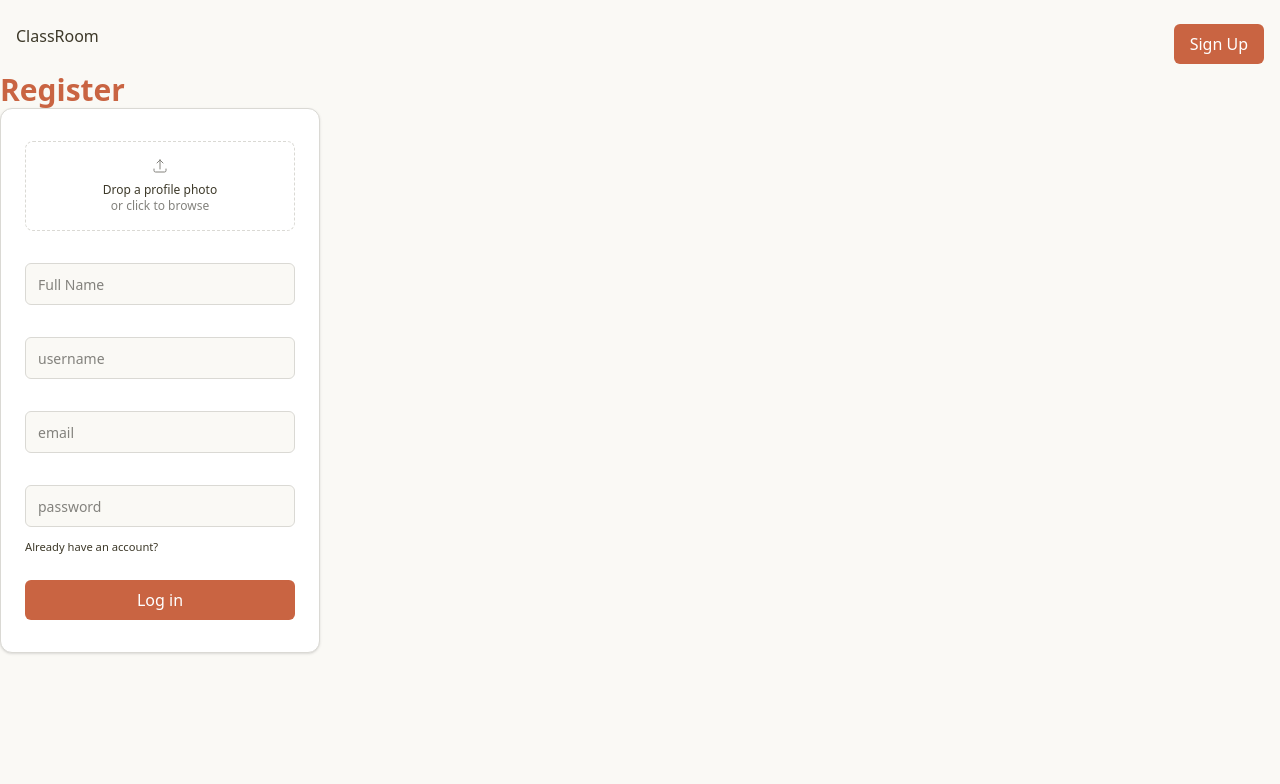
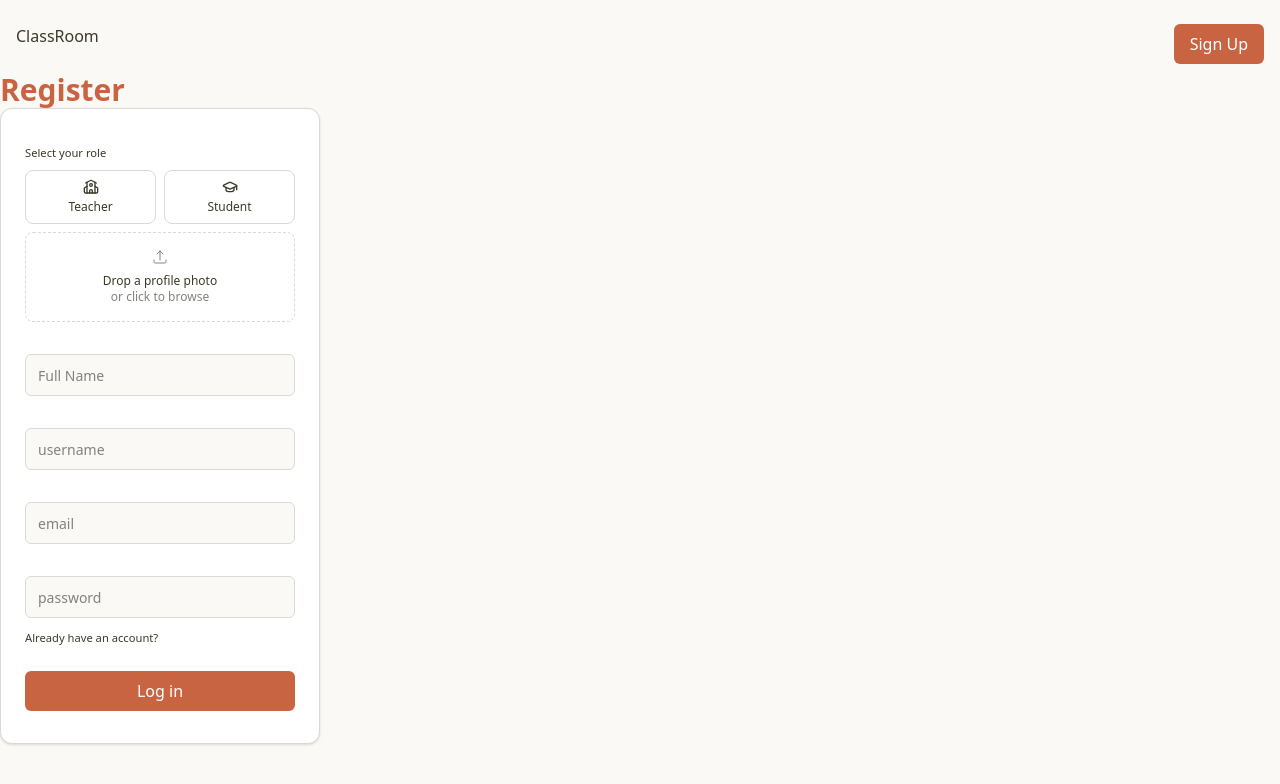
Before and after one commit to yusuf-codes10/horseshoe-academy, a Vue app in the folder apps/web/: page /register in a window 1280 px wide. Shown: the top 784 px of the page. Built offline with nearby package versions, Linux system fonts and the light colour scheme.

Commit message:
role sections with lucide vue next icons

```diff
--- a/apps/web/package.json
+++ b/apps/web/package.json
@@ -16,6 +16,7 @@
   },
   "dependencies": {
     "@classroom/shared": "workspace:*",
+    "lucide-vue-next": "^1.0.0",
     "pinia": "^3.0.4",
     "vue": "^3.5.38",
     "vue-router": "^5.1.0"
--- a/apps/web/src/views/RegisterView.vue
+++ b/apps/web/src/views/RegisterView.vue
@@ -1,10 +1,13 @@
 <script setup lang="ts">
 import BaseInput from "@/components/shared/BaseInput.vue";
 import MainButton from "@/components/shared/MainButton.vue";
-import { ref } from 'vue';
+import { ref } from "vue";
+import { School, GraduationCap } from 'lucide-vue-next'
 
-const isDragging = ref(false)
-const previewUrl = ref(false)
+const isDragging = ref(false);
+const previewUrl = ref(false);
+
+const role = ref('')
 </script>
 
 <template>
@@ -13,8 +16,34 @@ const previewUrl = ref(false)
     <div
       class="flex flex-col gap-2 bg-popover border border-border rounded-xl py-8 px-6 w-80 shadow-sm"
     >
-
-          <div
+      <p class="sub-text">Select your role</p>
+      <div class="flex gap-2">
+        <div
+          @click="role = 'teacher'"
+          class="flex flex-col items-center gap-1 flex-1 border border-border rounded-lg p-2 cursor-pointer transition-all duration-150"
+          :class="
+            role === 'teacher'
+              ? 'border-primary bg-accent text-accent-foreground'
+              : 'hover:border-input hover:bg-accent'
+          "
+        >
+          <School :size="16" />
+          <span class="text-xs">Teacher</span>
+        </div>
+        <div
+          @click="role = 'student'"
+          class="flex flex-col items-center gap-1 flex-1 border border-border rounded-lg p-2 cursor-pointer transition-all duration-150"
+          :class="
+            role === 'student'
+              ? 'border-primary bg-accent text-accent-foreground'
+              : 'hover:border-input hover:bg-accent'
+          "
+        >
+          <GraduationCap :size="16" />
+          <span class="text-xs">Student</span>
+        </div>
+      </div>
+      <div
         class="relative border border-dashed rounded-lg transition-all duration-200 cursor-pointer"
         :class="isDragging ? 'border-primary bg-accent' : 'border-border hover:border-input'"
         @dragover.prevent="isDragging = true"
```
Also changed, not shown: 1 other file (tests, documents, lock files or other folders).
